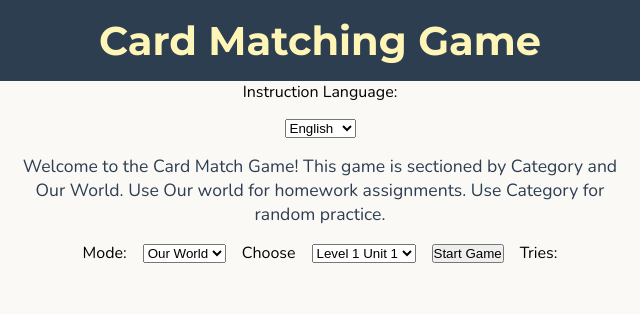
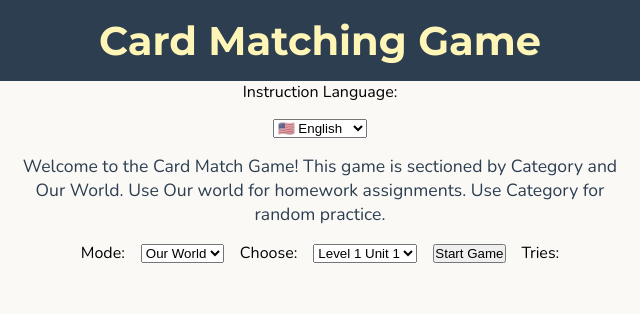
Before and after one commit to lantoniomxnusd/wdd330final, a plain HTML site: page index.html in a window 1280 px wide. Shown: the top 314 px of the page, 320-960 px from the left. Drawn offline with nearby package versions, Linux system fonts and the light colour scheme.

Commit message:
added a few more translations and some emoji to the language select

```diff
--- a/index.html
+++ b/index.html
@@ -26,15 +26,13 @@
         </header>
         <main>
             <section class="content">
-                <label for="languageSelect">Instruction Language: </label>
+                <label for="languageLabel" id="languageLabel">Instruction Language: </label>
                 <select id="languageSelect">
-                    <option value="en">English</option>
-                    <option value="es">Spanish</option>
-                    <option value="tr">Turkish</option>
-                    <option value="fr">French</option>
-                    <option value="zh">Chinese</option>
-
-
+                    <option value="en">🇺🇸 English</option>
+                    <option value="es">🇲🇽 Español</option>
+                    <option value="tr">🇹🇷 Türkçe</option>
+                    <option value="fr">🇫🇷 Français</option>
+                    <option value="zh">🇨🇳 中文</option>
                 </select>
                 <div class= "instructions">
                     <p id="instructionsText"></p>
--- a/scripts/translate.mjs
+++ b/scripts/translate.mjs
@@ -2,9 +2,11 @@ const API_KEY = "c4595e8f-324c-4cf9-bf3d-f5cfd146b2a5";
 
 export const defaultTexts = {
   instructions: "Welcome to the Card Match Game! This game is sectioned by Category and Our World. Use Our world for homework assignments. Use Category for random practice.",
-  mode: "Mode:",
-  choose: "Choose",
-  tries: "Tries: "
+  mode: "Mode: ",
+  choose: "Choose: ",
+  tries: "Tries: ",
+  startGame: "Start Game",
+  languageLabel: "Instruction Language: "
 };
 
 export async function translateText(text, targetLang) {
@@ -36,7 +38,9 @@ export async function applyTranslation(lang){
     instructionsText: 'instructions',
     modeLabel: 'mode',
     chooseLabel: 'choose',
-    // triesLabel: 'triesLabel'
+    languageLabel: 'languageLabel',
+    startGame: 'startGame',
+    // triesLabel: 'triesLabel',
   };
 
     for (const [id,key] of Object.entries(elements)){
```
